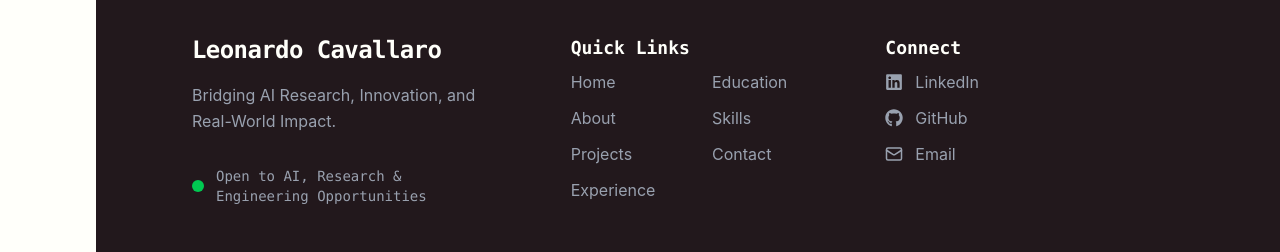
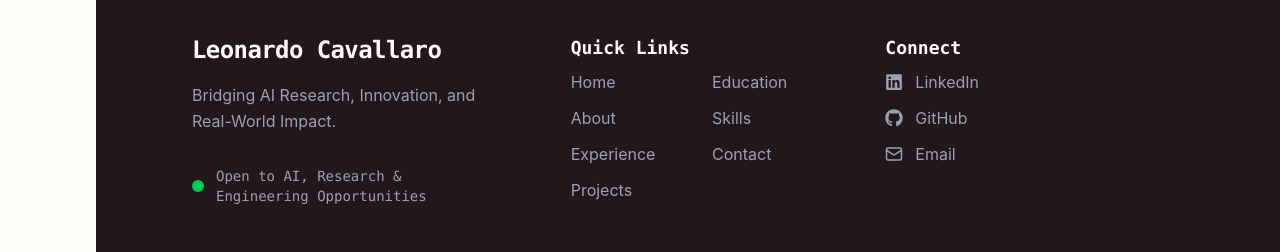
Before and after one commit to leo54200/leo54200.github.io, a React (Vite) app: page / in a window 1280 px wide. Shown: the part 6359-6611 px from the top of the page. Built offline with nearby package versions, Linux system fonts and the light colour scheme.

Commit message:
Reorder Quick Links in Footer component

```diff
--- a/src/Footer.tsx
+++ b/src/Footer.tsx
@@ -35,8 +35,7 @@ const Footer = () => {
           <div className="grid grid-cols-2 gap-4">
             <nav className="flex flex-col space-y-3">
               {[
-                'Home', 'About', 'Projects',
-                ...(SHOW_EXPERIENCE ? ['Experience'] : [])
+                'Home', 'About', ...(SHOW_EXPERIENCE ? ['Experience'] : []), 'Projects'
               ].map((item) => (
                 <a
                   key={item}
```
